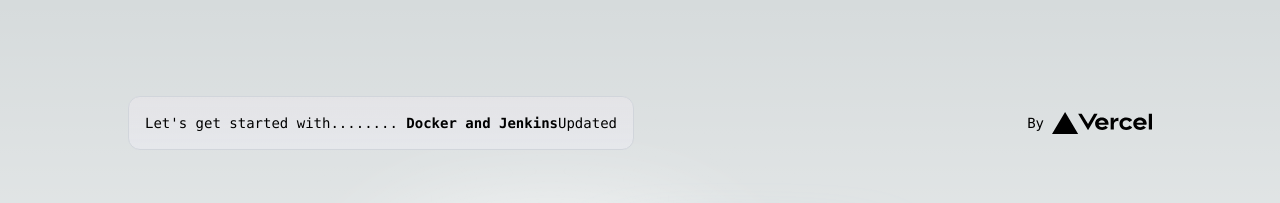
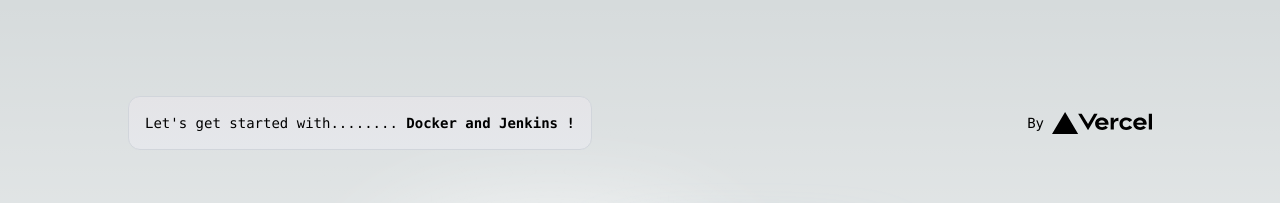
Before and after one commit to RubelBiswasDH/docker-nextjs, a Next.js app: page / in a window 1280 px wide. Shown: the top 203 px of the page. Built offline with nearby package versions, Linux system fonts and the light colour scheme.

Commit message:
Minor Changes

```diff
--- a/pages/index.tsx
+++ b/pages/index.tsx
@@ -12,8 +12,7 @@ export default function Home() {
       <div className="z-10 w-full max-w-5xl items-center justify-between font-mono text-sm lg:flex">
         <p className="fixed left-0 top-0 flex w-full justify-center border-b border-gray-300 bg-gradient-to-b from-zinc-200 pb-6 pt-8 backdrop-blur-2xl dark:border-neutral-800 dark:bg-zinc-800/30 dark:from-inherit lg:static lg:w-auto  lg:rounded-xl lg:border lg:bg-gray-200 lg:p-4 lg:dark:bg-zinc-800/30">
           Let's get started with........&nbsp;
-          <code className="font-mono font-bold">Docker and Jenkins</code>
-          <span>{ 'Updated' }</span>
+          <code className="font-mono font-bold">{ `Docker and Jenkins !` }</code>
         </p>
         <div className="fixed bottom-0 left-0 flex h-48 w-full items-end justify-center bg-gradient-to-t from-white via-white dark:from-black dark:via-black lg:static lg:h-auto lg:w-auto lg:bg-none">
           <a
```
